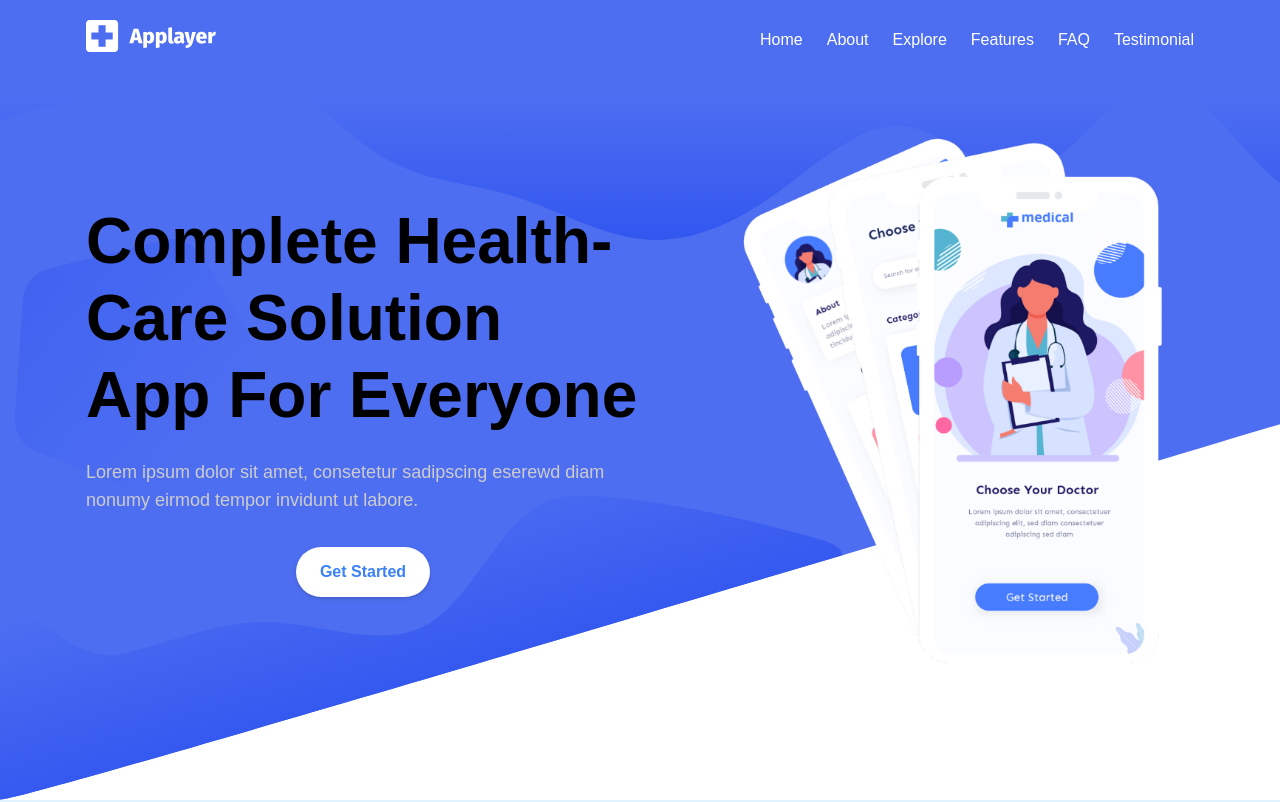
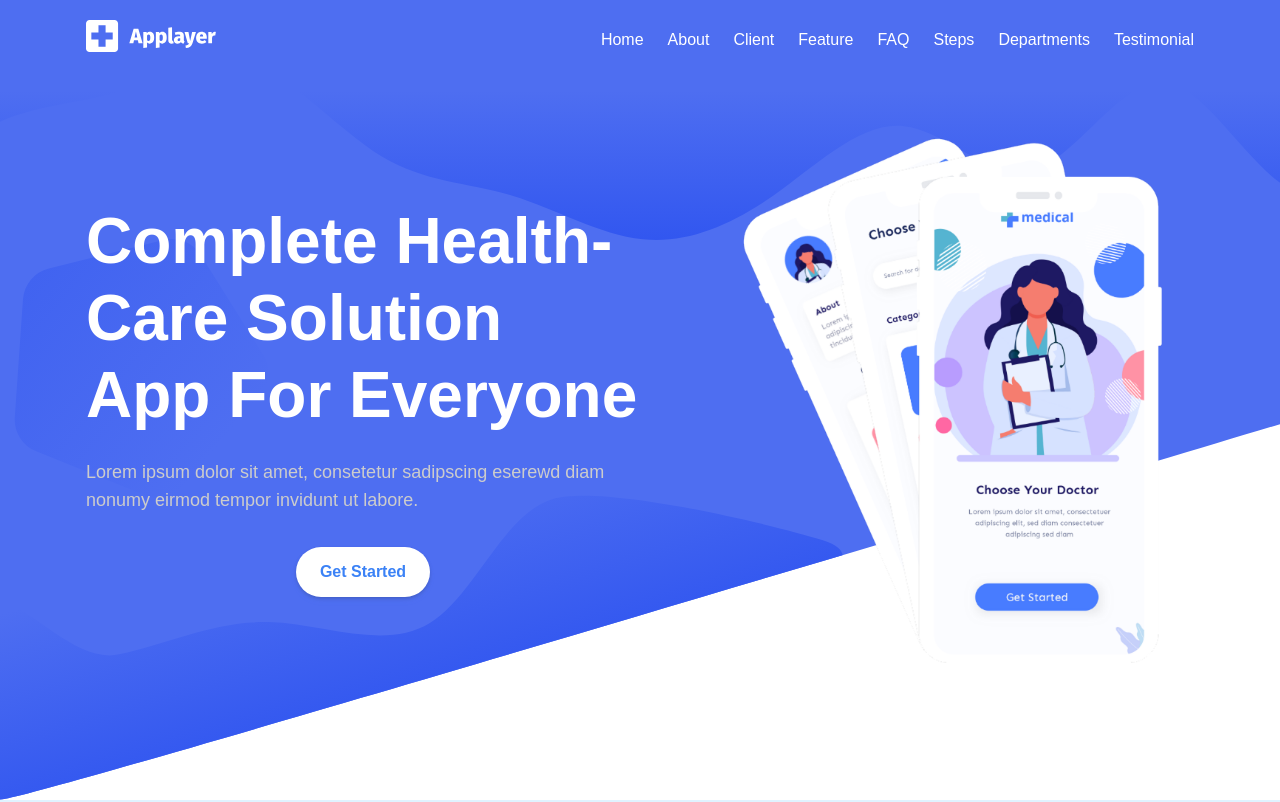
Before and after one commit to Denis793/applayer, a React (Vite) app: page / in a window 1280 px wide. Shown: the top 802 px of the page. Built offline with nearby package versions, Linux system fonts and the light colour scheme.

Commit message:
update nav

```diff
--- a/src/components/AboutSection/AboutSection.module.scss
+++ b/src/components/AboutSection/AboutSection.module.scss
@@ -7,6 +7,7 @@
 .aboutSection {
   display: flex;
   align-items: center;
+  padding: $spacing-12 $spacing-4;
 }
 
 .imageBlock {
--- a/src/components/ClientLogoSection/ClientLogoSection.jsx
+++ b/src/components/ClientLogoSection/ClientLogoSection.jsx
@@ -11,7 +11,7 @@ const logos = [logo1, logo2, logo3, logo4, logo5];
 export function ClientLogoSection() {
   return (
     <>
-      <section className={styles.clientLogoSection} id="explore" data-aos="fade-up">
+      <section className={styles.clientLogoSection} id="client" data-aos="fade-up">
         <div className={styles.sliderWrapper}>
           <div className={styles.sliderTrack}>
             {[...logos, ...logos].map((logo, index) => (
--- a/src/components/Header/Header.jsx
+++ b/src/components/Header/Header.jsx
@@ -30,25 +30,31 @@ export function Header() {
       <header ref={headerRef} className={clsx(styles.header, sticky ? styles.sticky : styles.absolute)}>
         <div className="container">
           <div className={styles.inner}>
-            <a href="#home" onClick={(e) => scrollToId(e, 'home', handleLinkClick)}>
+            <a href="#hero" onClick={(e) => scrollToId(e, 'hero', handleLinkClick)}>
               <img src={logoLight} alt="Logo" className={styles.logo} />
             </a>
 
             <nav className={styles.nav}>
-              <a href="#home" onClick={(e) => scrollToId(e, 'home', handleLinkClick)}>
+              <a href="#hero" onClick={(e) => scrollToId(e, 'hero', handleLinkClick)}>
                 Home
               </a>
               <a href="#about" onClick={(e) => scrollToId(e, 'about', handleLinkClick)}>
                 About
               </a>
-              <a href="#explore" onClick={(e) => scrollToId(e, 'explore', handleLinkClick)}>
-                Explore
+              <a href="#client" onClick={(e) => scrollToId(e, 'client', handleLinkClick)}>
+                Client
               </a>
               <a href="#feature" onClick={(e) => scrollToId(e, 'feature', handleLinkClick)}>
-                Features
+                Feature
               </a>
               <a href="#faq" onClick={(e) => scrollToId(e, 'faq', handleLinkClick)}>
                 FAQ
+              </a>
+              <a href="#steps" onClick={(e) => scrollToId(e, 'steps', handleLinkClick)}>
+                Steps
+              </a>
+              <a href="#departments" onClick={(e) => scrollToId(e, 'departments', handleLinkClick)}>
+                Departments
               </a>
               <a href="#testimonial" onClick={(e) => scrollToId(e, 'testimonial', handleLinkClick)}>
                 Testimonial
--- a/src/components/Hero/Hero.jsx
+++ b/src/components/Hero/Hero.jsx
@@ -5,7 +5,7 @@ import styles from './Hero.module.scss';
 export function Hero() {
   return (
     <>
-      <section className={styles.heroWrapper} id="home" data-aos="fade-up">
+      <section className={styles.heroWrapper} id="hero" data-aos="fade-up">
         <div className="container">
           <div className={styles.heroSection}>
             <div className={styles.textBlock}>
--- a/src/styles/_variables.scss
+++ b/src/styles/_variables.scss
@@ -9,7 +9,7 @@ $text-color-subheading: #1f2937;
 $text-color-contrast: #fff;
 $text-color-link: #1280c9;
 
-$color-h1: #000;
+$color-h1: #ffffff;
 $color-h2: #202020;
 $color-h3: #303030;
 $color-h4: #414141;
```
